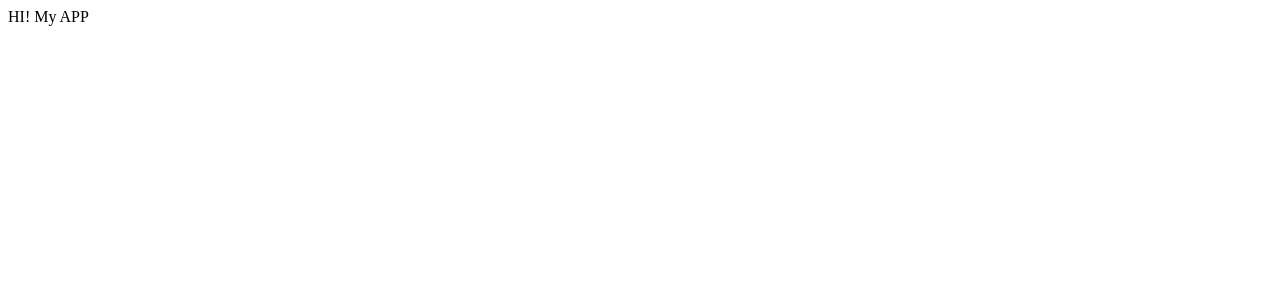
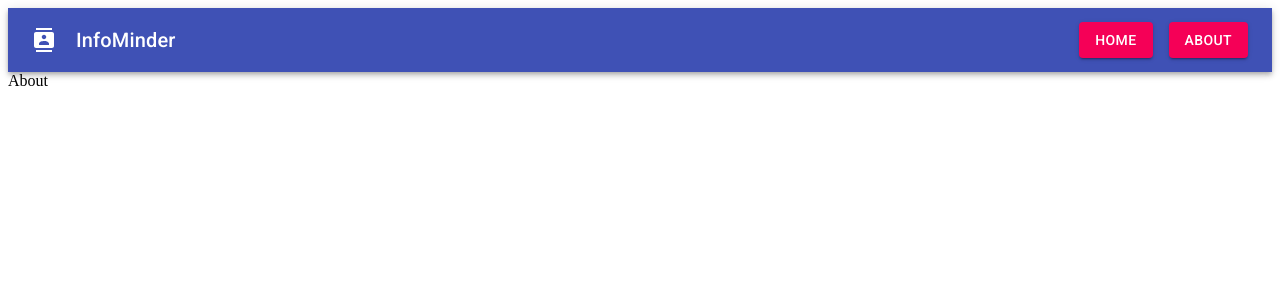
Before and after one commit to hamzahmd/contact-infominder, a React (Create React App) app in the folder client/: page /about in a window 1280 px wide. Shown: the top 300 px of the page. Built offline with nearby package versions, Linux system fonts and the light colour scheme; the HTML template or start-up script is replaced by a standard one.

Commit message:
UI:1 - Navbar Created with Material UI

```diff
--- a/client/package.json
+++ b/client/package.json
@@ -4,6 +4,7 @@
   "private": true,
   "dependencies": {
     "@material-ui/core": "^4.12.3",
+    "@material-ui/icons": "^4.11.2",
     "axios": "^0.21.1",
     "react": "^17.0.2",
     "react-dom": "^17.0.2",
--- a/client/public/index.html
+++ b/client/public/index.html
@@ -2,7 +2,11 @@
 <html lang="en">
   <head>
     <meta charset="utf-8" />
-    <meta name="viewport" content="width=device-width, initial-scale=1" />
+    <meta
+      name="viewport"
+      content="minimum-scale=1, initial-scale=1, width=device-width"
+    />
+
     <link
       rel="apple-touch-icon"
       sizes="180x180"
@@ -21,10 +25,14 @@
       href="favicon/favicon-16x16.png"
     />
     <link rel="manifest" href="favicon/site.webmanifest" />
-    <script
-      src="https://kit.fontawesome.com/e54bf90694.js"
-      crossorigin="anonymous"
-    ></script>
+    <link
+      rel="stylesheet"
+      href="https://fonts.googleapis.com/css?family=Roboto:300,400,500,700&display=swap"
+    />
+    <link
+      rel="stylesheet"
+      href="https://fonts.googleapis.com/icon?family=Material+Icons"
+    />
     <meta
       name="description"
       content="Full stack MERN application with React hooks, context and JWT authentication, Store and manage you contact details and information by creating your own account with authentication and no one can see the details except you."
--- a/client/src/App.js
+++ b/client/src/App.js
@@ -1,8 +1,23 @@
-import React from 'react';
-import './App.css';
+import React, { Fragment } from 'react';
+import { BrowserRouter as Router, Route, Switch } from 'react-router-dom';
+import Navbar from './components/layout/Navbar';
+import Home from './components/pages/Home';
+import About from './components/pages/About';
 
 const App = () => {
-  return <div className='App'>HI! My APP</div>;
+  return (
+    <Router>
+      <Fragment>
+        <Navbar />
+        <div>
+          <Switch>
+            <Route exact path='/' component={Home} />
+            <Route exact path='/about' component={About} />
+          </Switch>
+        </div>
+      </Fragment>
+    </Router>
+  );
 };
 
 export default App;
--- /dev/null
+++ b/client/src/components/layout/Navbar.js
@@ -0,0 +1,66 @@
+import React from 'react';
+import PropTypes from 'prop-types';
+import { Link } from 'react-router-dom';
+import ContactsIcon from '@material-ui/icons/Contacts';
+import AppBar from '@material-ui/core/AppBar';
+import Toolbar from '@material-ui/core/Toolbar';
+import { makeStyles } from '@material-ui/core/styles';
+import Button from '@material-ui/core/Button';
+import IconButton from '@material-ui/core/IconButton';
+import Typography from '@material-ui/core/Typography';
+import { Box } from '@material-ui/core';
+
+const useStyles = makeStyles((theme) => ({
+  root: {
+    flexGrow: 1,
+  },
+  contactIcon: {
+    marginRight: theme.spacing(1),
+  },
+  title: {
+    flexGrow: 1,
+  },
+}));
+
+const Navbar = ({ title }) => {
+  const classes = useStyles();
+  return (
+    <AppBar position='static' color='primary' className={classes.root}>
+      <Toolbar>
+        <IconButton
+          edge='start'
+          className={classes.contactIcon}
+          color='inherit'
+        >
+          <ContactsIcon fontSize='medium' />
+        </IconButton>
+        <Typography variant='h6' className={classes.title}>
+          {title}
+        </Typography>
+        <Box pr={2}>
+          <Button component={Link} to='/' variant='contained' color='secondary'>
+            Home
+          </Button>
+        </Box>
+        <Button
+          component={Link}
+          to='/about'
+          variant='contained'
+          color='secondary'
+        >
+          About
+        </Button>
+      </Toolbar>
+    </AppBar>
+  );
+};
+
+Navbar.propTypes = {
+  title: PropTypes.string.isRequired,
+};
+
+Navbar.defaultProps = {
+  title: 'InfoMinder',
+};
+
+export default Navbar;
--- /dev/null
+++ b/client/src/components/pages/About.js
@@ -0,0 +1,6 @@
+import React from 'react';
+
+const About = () => {
+  return <div> About</div>;
+};
+export default About;
--- /dev/null
+++ b/client/src/components/pages/Home.js
@@ -0,0 +1,6 @@
+import React from 'react';
+
+const Home = () => {
+  return <div> Home</div>;
+};
+export default Home;
```
Also changed, not shown: package.json (+3 -4 lines), client/src/App.css (deleted), 1 other file (tests, documents, lock files or other folders).
